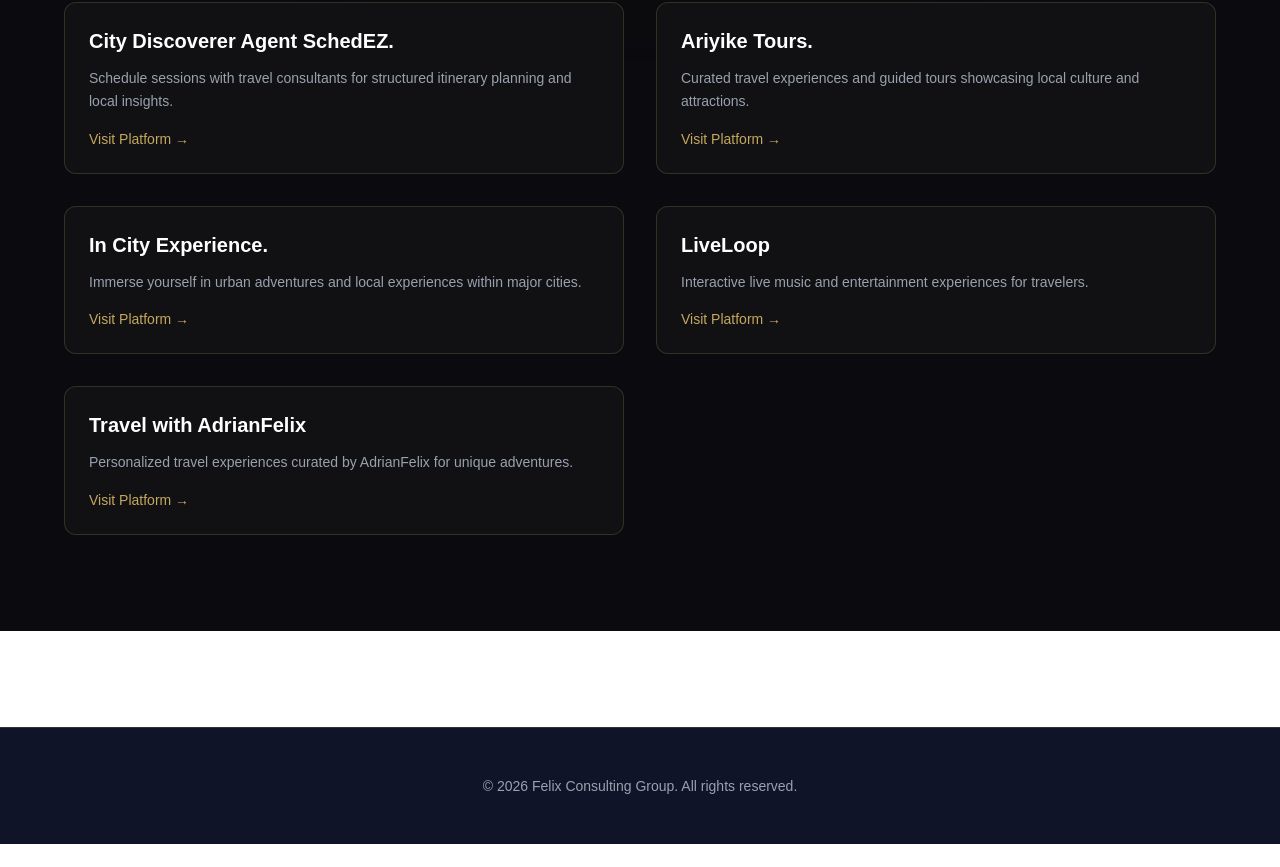
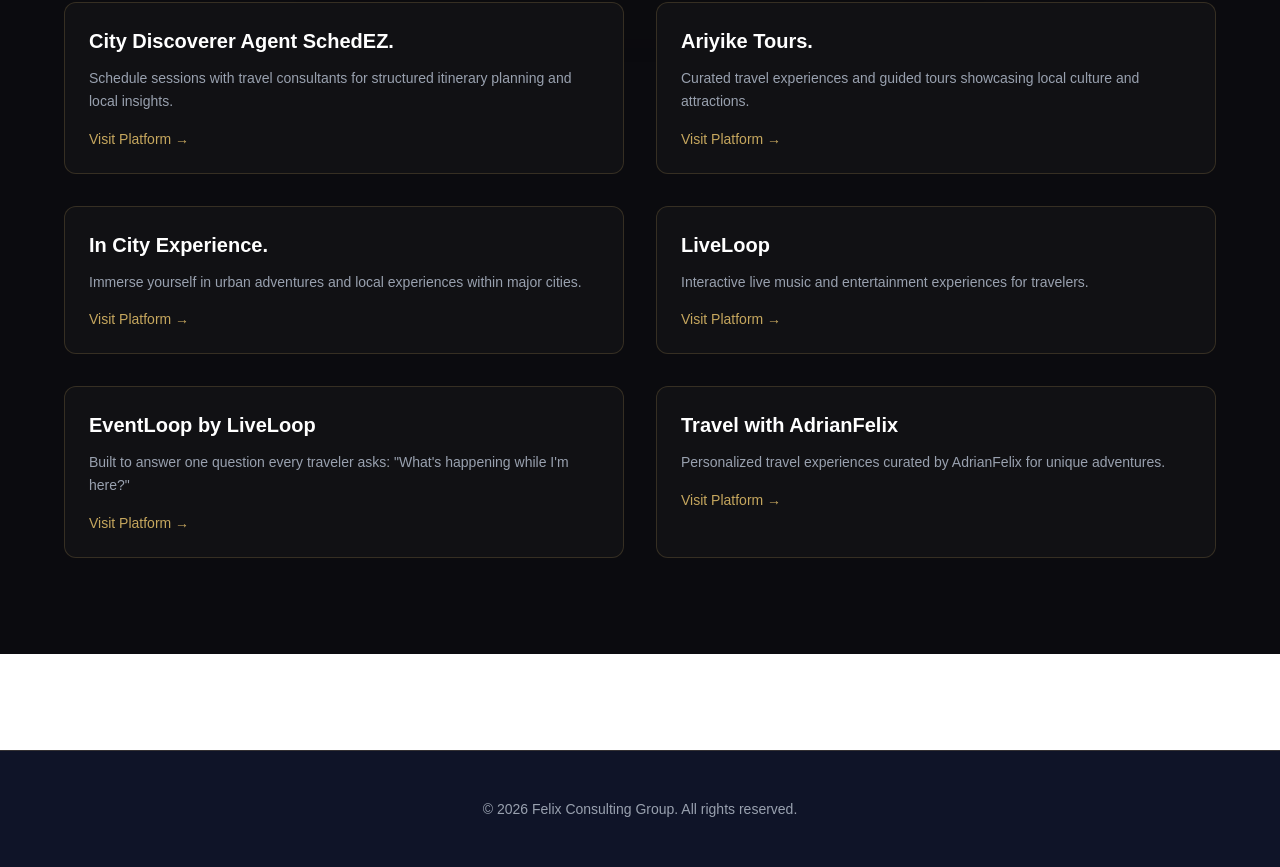
Before and after one commit to felabayomi/felix-consult, a Next.js app: page /travel in a window 1280 px wide. Shown: the part 1365-2232 px from the top of the page. Before the commit the page ends 2209 px from the top, so only its background shows below. Built offline with nearby package versions, Linux system fonts and the light colour scheme.

Commit message:
added eventloop

```diff
--- a/app/travel/page.tsx
+++ b/app/travel/page.tsx
@@ -119,12 +119,19 @@ export default function TravelDivision() {
             name="In City Experience."
             description="Immerse yourself in urban adventures and local experiences within major cities."
             url="#"
+
           />
           <DivisionItem
             name="LiveLoop"
             description="Interactive live music and entertainment experiences for travelers."
             url="https://apps.apple.com/us/app/live-loop/id6760877693"
           />
+          <DivisionItem
+            name="EventLoop by LiveLoop"
+            description={`Built to answer one question every traveler asks: "What's happening while I'm here?"`}
+            url="https://web.live-loop.live/"
+          />
+
           <DivisionItem
             name="Travel with AdrianFelix"
             description="Personalized travel experiences curated by AdrianFelix for unique adventures."
```
